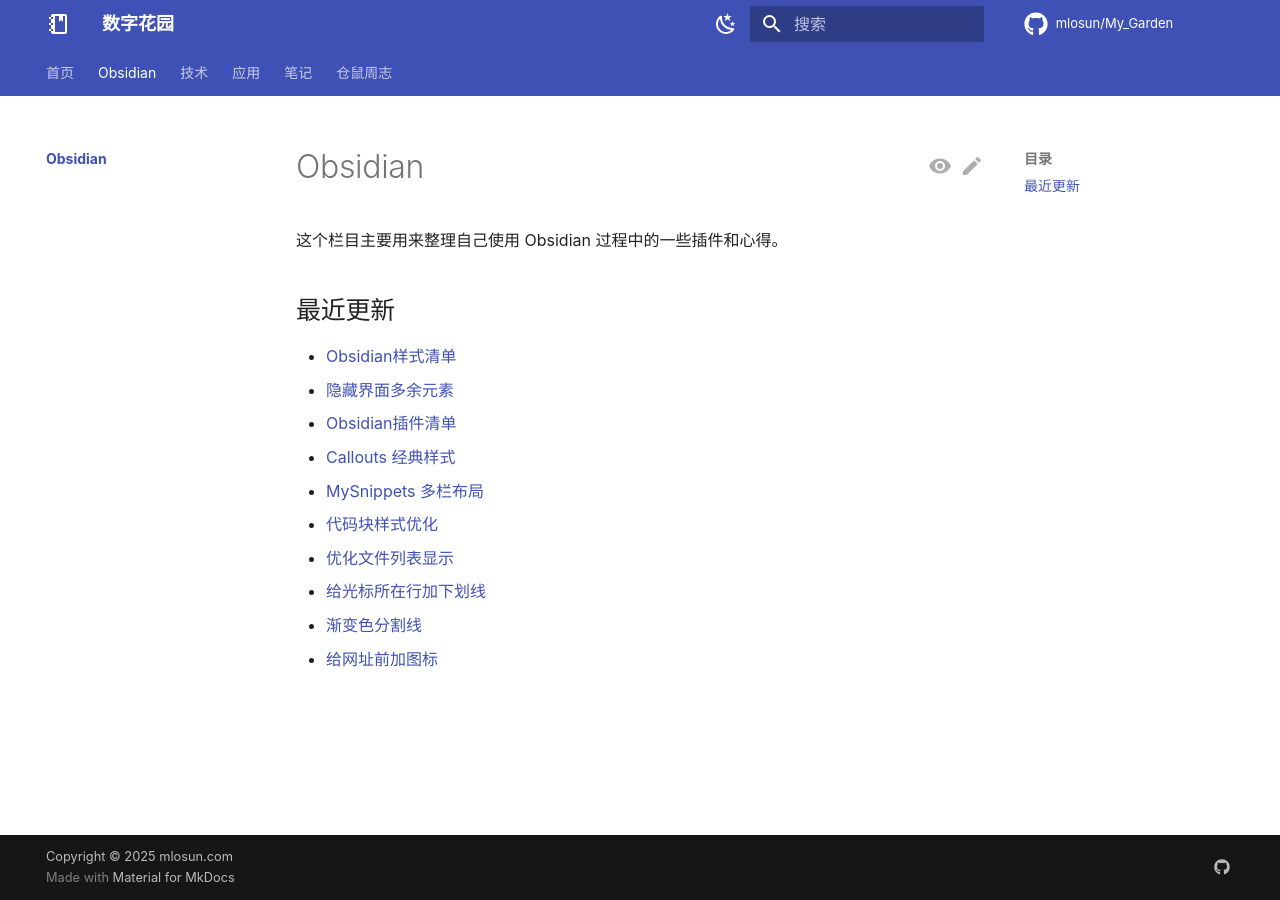
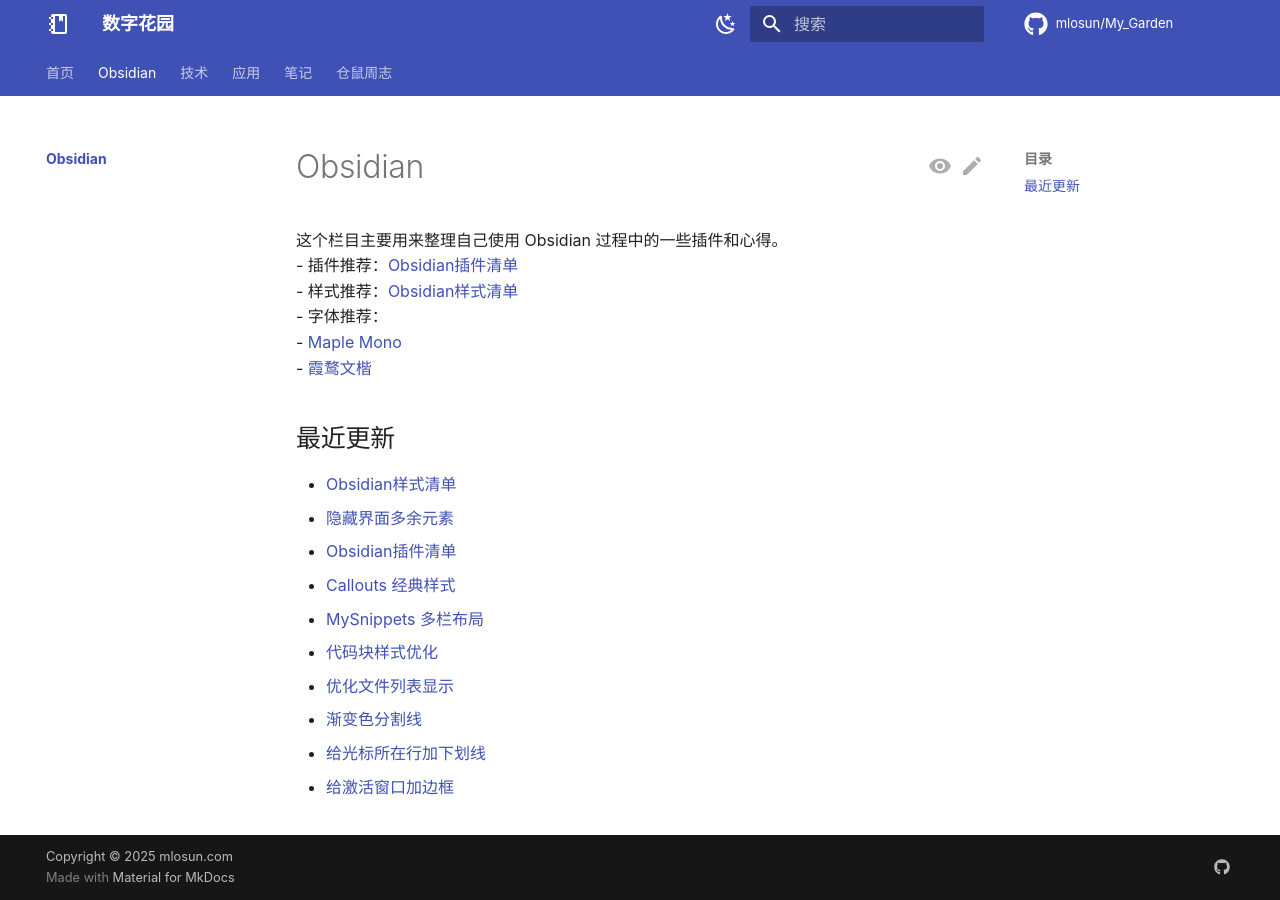
Before and after one commit to mlosun/My_Garden, an MkDocs documentation site: the page built from docs/obsidian/index.md, in a window 1280 px wide. Built offline with MkDocs 1.6.1 and Material for MkDocs 9.7.7, drawn with Linux system fonts in a browser that asks for light colours; comment, search, counter and statistics services are not loaded.

Commit message:
PUSH NOTE : index.md

```diff
--- a/docs/obsidian/index.md
+++ b/docs/obsidian/index.md
@@ -1,11 +1,16 @@
 ---
 created: 2025-04-05
-updated: 2025-06-09
+updated: 2025-06-10
 share: true
 title: Obsidian
 ---
 
 这个栏目主要用来整理自己使用 Obsidian 过程中的一些插件和心得。
+- 插件推荐：[Obsidian插件清单](./Obsidian%E6%8F%92%E4%BB%B6%E6%B8%85%E5%8D%95.md)
+- 样式推荐：[Obsidian样式清单](./Obsidian%E6%A0%B7%E5%BC%8F%E6%B8%85%E5%8D%95.md)
+- 字体推荐：
+	- [Maple Mono](https://github.com/subframe7536/maple-font)
+	- [霞鹜文楷](https://github.com/lxgw/LxgwWenKai)
 
 ## 最近更新
 
@@ -16,6 +21,6 @@
 - [MySnippets 多栏布局](./snippets/MySnippets%20%E5%A4%9A%E6%A0%8F%E5%B8%83%E5%B1%80.md)
 - [代码块样式优化](./snippets/%E4%BB%A3%E7%A0%81%E5%9D%97%E6%A0%B7%E5%BC%8F%E4%BC%98%E5%8C%96.md)
 - [优化文件列表显示](./snippets/%E4%BC%98%E5%8C%96%E6%96%87%E4%BB%B6%E5%88%97%E8%A1%A8%E6%98%BE%E7%A4%BA.md)
+- [渐变色分割线](./snippets/%E6%B8%90%E5%8F%98%E8%89%B2%E5%88%86%E5%89%B2%E7%BA%BF.md)
 - [给光标所在行加下划线](./snippets/%E7%BB%99%E5%85%89%E6%A0%87%E6%89%80%E5%9C%A8%E8%A1%8C%E5%8A%A0%E4%B8%8B%E5%88%92%E7%BA%BF.md)
-- [渐变色分割线](./snippets/%E6%B8%90%E5%8F%98%E8%89%B2%E5%88%86%E5%89%B2%E7%BA%BF.md)
-- [给网址前加图标](./snippets/%E7%BB%99%E7%BD%91%E5%9D%80%E5%89%8D%E5%8A%A0%E5%9B%BE%E6%A0%87.md)
+- [给激活窗口加边框](./snippets/%E7%BB%99%E6%BF%80%E6%B4%BB%E7%AA%97%E5%8F%A3%E5%8A%A0%E8%BE%B9%E6%A1%86.md)
```
